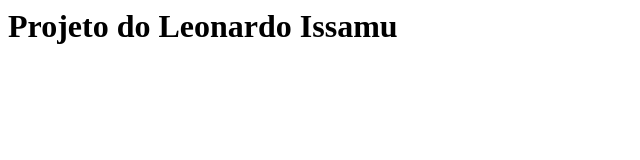
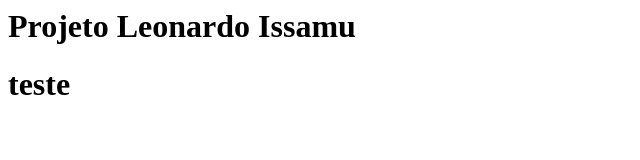
Before and after one commit to a9informatica/curso-git, a plain HTML site: page index.html in a window 1280 px wide. Shown: the whole page, without its empty margins (0-640 px from the left). Drawn offline with Linux system fonts and the light colour scheme.

Commit message:
testando git add -i

```diff
--- a/index.html
+++ b/index.html
@@ -3,7 +3,8 @@
 	<head>
 	</head>
 	<body>
-		<h1>Projeto do Leonardo Issamu</h1>
+		<h1>Projeto Leonardo Issamu</h1>
+		<h1>teste </h1>
 	</body>
 
 </html>
```
